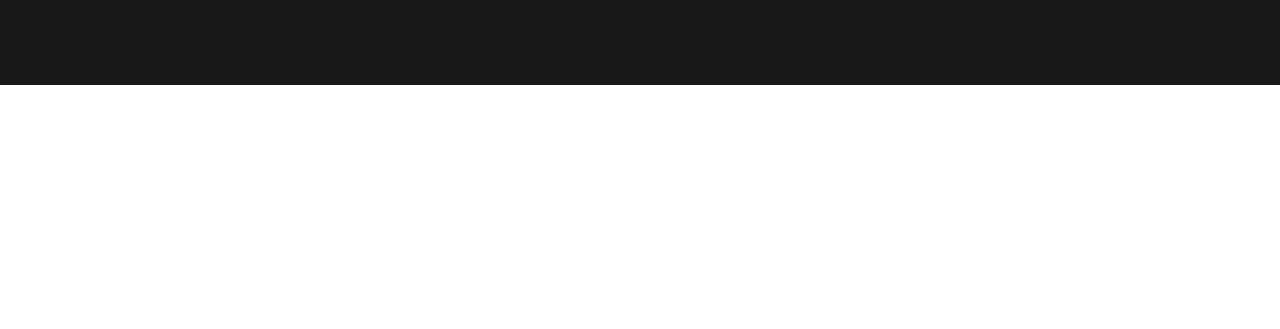
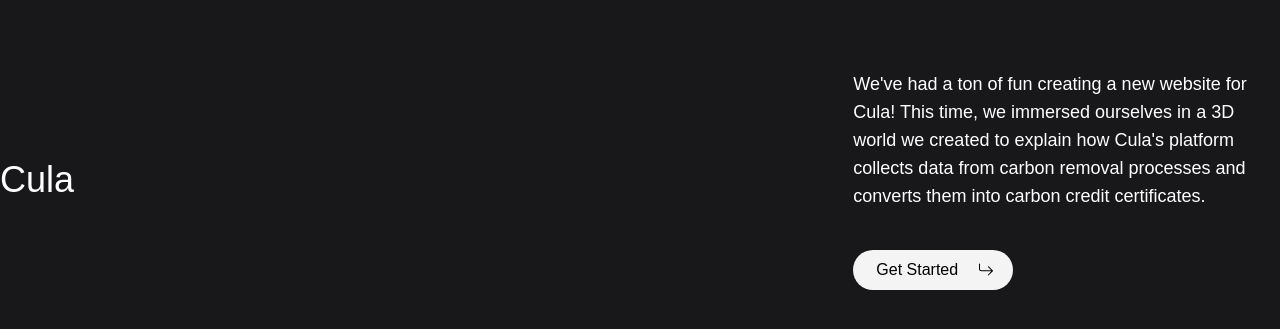
Before and after one commit to Pushpendra7409/Refokus, a React (Vite) app: page / in a window 1280 px wide. Shown: the part 715-1044 px from the top of the page. Before the commit the page ends 800 px from the top, so only its background shows below. Built offline with nearby package versions, Linux system fonts and the light colour scheme.

Commit message:
Add Products

```diff
--- a/src/App.jsx
+++ b/src/App.jsx
@@ -2,6 +2,7 @@ import React from 'react'
 import Navbar from './components/Navbar'
 import Work from './components/Work'
 import Stripes from './components/Stripes'
+import Products from './components/Products'
 
 
 function App() {
@@ -10,6 +11,7 @@ function App() {
     <Navbar />
     <Work />
     <Stripes />
+    <Products />
   </div>
 
   )
--- a/src/components/Button.jsx
+++ b/src/components/Button.jsx
@@ -1,12 +1,11 @@
 import React from 'react'
 import { BsArrowReturnRight } from "react-icons/bs";
 
-function Button() {
+function Button({title = "Get Started"}) {
   return (
     <div className='min-w-40 p-1 bg-zinc-100 text-black rounded-full'>
-        <span style={{ marginLeft: 15 }} className='text-base px-1 py-1 font-semi-bold flex items-center gap-5'>Get started
+        <span style={{ marginLeft: 15 }} className='text-base px-1 py-1 font-semi-bold flex items-center gap-5'>{title}
         <BsArrowReturnRight/></span>
-
     </div>
   )
 }
--- /dev/null
+++ b/src/components/Marquee.jsx
@@ -0,0 +1,9 @@
+import React from 'react'
+
+function Marquee() {
+  return (
+    <div>Marquee</div>
+  )
+}
+
+export default Marquee
--- /dev/null
+++ b/src/components/Marquees.jsx
@@ -0,0 +1,9 @@
+import React from 'react'
+
+function Marquees() {
+  return (
+    <div>Marquees</div>
+  )
+}
+
+export default Marquees
--- /dev/null
+++ b/src/components/Product.jsx
@@ -0,0 +1,21 @@
+import React from 'react'
+import Button from './Button'
+
+function Product({val}) {
+  return (
+    <div className='w-full bg-zinc-900 py-20 text-white'>
+        <div className='max-w-screen-xl mx-auto flex items-center justify-between'>
+            <h1 className='text-4xl capitalize font-medium'>{val.title}</h1>
+            <div className='dets w-1/3'>
+                <p className='mb-10 text-lg'>{val.description}</p>
+                <div className='flex items-center gap-5'>
+                    {val.live && <Button />}
+                    {val.case && <Button title="Case Study" />}
+                </div>
+            </div>
+        </div>
+    </div>
+  )
+}
+
+export default Product
--- /dev/null
+++ b/src/components/Products.jsx
@@ -0,0 +1,20 @@
+import React from 'react'
+import Product from './Product'
+
+function Products() {
+    var products = [
+        {title: "cula", description: "We've had a ton of fun creating a new website for Cula! This time, we immersed ourselves in a 3D world we created to explain how Cula's platform collects data from carbon removal processes and converts them into carbon credit certificates.", live: true, case: false},
+        {title: "BCG Platinion", description: "We created a robust website that blends top notch design and facilitates dynamic content to the requirements of 74 locations, all powered by Webflow’s modern CMS, giving the BCG Platinion marketing team a completely new experience for content management.", live: true, case: false},
+        {title: "arqitel", description: "With a continuous 3D animation, we showcase Arqitel's approach and show how migration data translates into real estate.", live: true, case: true},
+        {title: "sevdesk", description: "We collaborated with sevdesk, Germany and Austria's leading accounting software, to design and develop their new website in Webflow. With a strong emphasis on SEO integrity, we created a cohesive user experience across over 2,000 pages.", live: true, case: false},
+        {title: "layout land", description: "We collaborated with the Webflow University team to develop an educational experience aimed at helping designers and newcomers grasp the core fundamentals of the product. This partnership allowed us to leverage our expertise as a leading Webflow agency,", live: true, case: false},
+
+    ]
+  return (
+    <div>
+        {products.map((val, index) => <Product val={val}/>)}
+    </div>
+  )
+}
+
+export default Products
```
